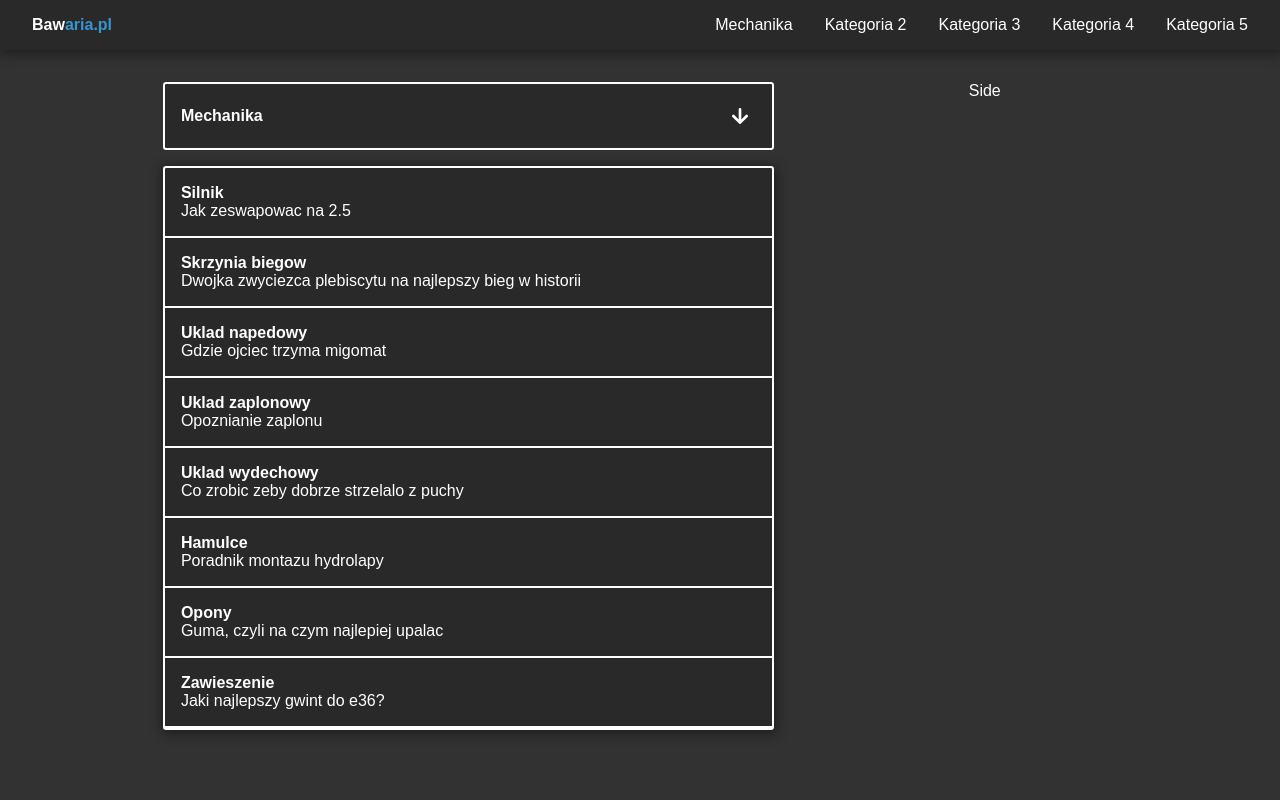
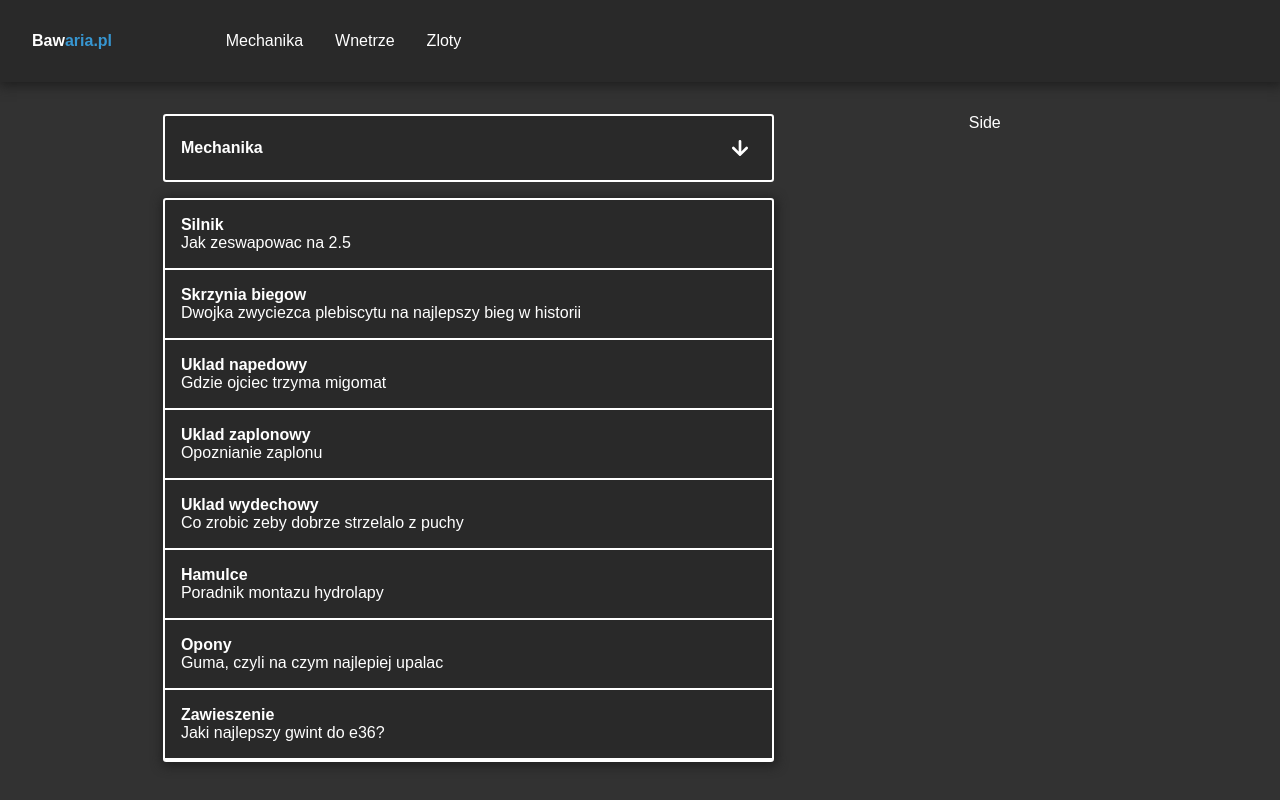
Before and after one commit to mikolajmki/internet-forum, a React (Create React App) app: page / in a window 1280 px wide. Shown: the top 800 px of the page. Built offline with nearby package versions, Linux system fonts and the light colour scheme.

Commit message:
home page

```diff
--- a/src/components/Header/Header.jsx
+++ b/src/components/Header/Header.jsx
@@ -1,20 +1,37 @@
-import React from "react";
+import React, { useState } from "react";
 import css from './Header.module.css';
+import { UilBars } from '@iconscout/react-unicons';
+import { categories } from "../../data/categories";
 
 export const Header = () => {
+
+    const [menuOpened, setMenuOpened] = useState(false);
+
+
+    const menuHandler = (menuOpened) => {
+        if (document.documentElement.clientWidth <= 768) {
+            return menuOpened ? { opacity: "100" } : {};
+        }
+    }
+
     return (
         <div className={css.container}>
 
             <div className={css.name}>
                 <span>Baw<span>aria.pl</span> </span>
             </div>
-            <ul className={css.list}>
-                <li>Mechanika</li>
-                <li>Kategoria 2</li>
-                <li>Kategoria 3</li>
-                <li>Kategoria 4</li>
-                <li>Kategoria 5</li>
-            </ul>
+            <div className={css.menuButton} onClick={() => setMenuOpened((prev) => !prev)}>
+                <UilBars/>
+            </div>
+            <div className={css.menu} style={ menuHandler(menuOpened) }>
+                <ul className={css.list}>
+                { categories.map((category, i) => {
+                    return (
+                        <li>{category.name}</li>
+                    )
+                }) }
+                </ul>
+            </div>
         </div>
     )
 }
--- a/src/components/Header/Header.module.css
+++ b/src/components/Header/Header.module.css
@@ -4,9 +4,45 @@
     flex-direction: row;
     justify-content: space-between;
     align-items: center;
-    padding: 0 2rem;
     background: #292929;
+    padding: 2rem;
     box-shadow: 1px 2px 11px 2px rgb(31, 31, 31);
+}
+
+.menuButton {
+    display: none;
+}
+
+.menu {
+    flex: 0.9;
+}
+
+@media screen and (max-width: 768px) {
+
+    .menu {
+        position: absolute;
+        padding: 2rem;
+        right: 0;
+        top: 100%;
+        background: #434343;
+        width: 14rem;
+        border-radius: 1rem;
+        transition: 200ms ease-in-out;
+        opacity: 0;
+    }
+
+    .list {
+        display: flex;
+        align-items: center;
+        flex-direction: column;
+        justify-content: center;
+    }
+
+    .menuButton {
+        visibility: visible;
+        display: block;
+        cursor: pointer;
+    }
 }
 
 .list {
@@ -14,6 +50,12 @@
     list-style: none;
     gap: 2rem;
     flex-wrap: wrap;
+    padding: 0;
+    margin: 0;
+}
+
+.list > li {
+    cursor: pointer;
 }
 
 .name {
--- a/src/components/Section/Section.module.css
+++ b/src/components/Section/Section.module.css
@@ -2,9 +2,9 @@
     width: 70%;
 }
 
-@media screen and (max-width: 450px) {
+@media screen and (max-width: 768px) {
     .container {
-        width: 100%;
+        width: 80%;
     }
 }
 
--- a/src/index.css
+++ b/src/index.css
@@ -8,6 +8,7 @@ body {
   background: #323232;
   color: white;
   font-family: "eudoxus sans", sans-serif;
+  overflow-x: hidden;
 }
 
 code {
--- a/src/pages/Home/Home.module.css
+++ b/src/pages/Home/Home.module.css
@@ -1,9 +1,9 @@
 .container {
     display: flex;
-    width: 100vw;
+    width: 100%;
 }
 
-@media screen and (max-width: 450px) {
+@media screen and (max-width: 768px) {
     .container {
         flex-direction: column;
     }
```
Also changed, not shown: src/components/SideSection/SideSection.module.css (line endings or trailing spaces).
